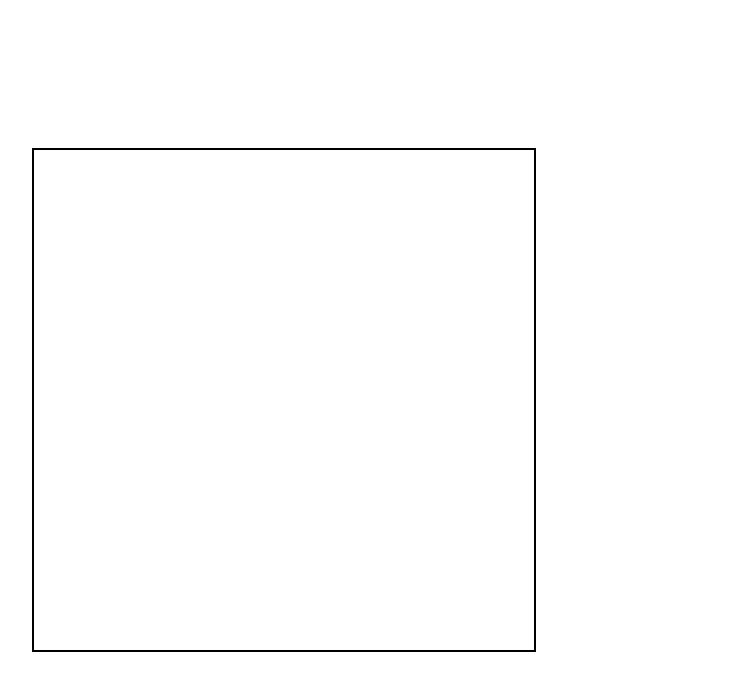
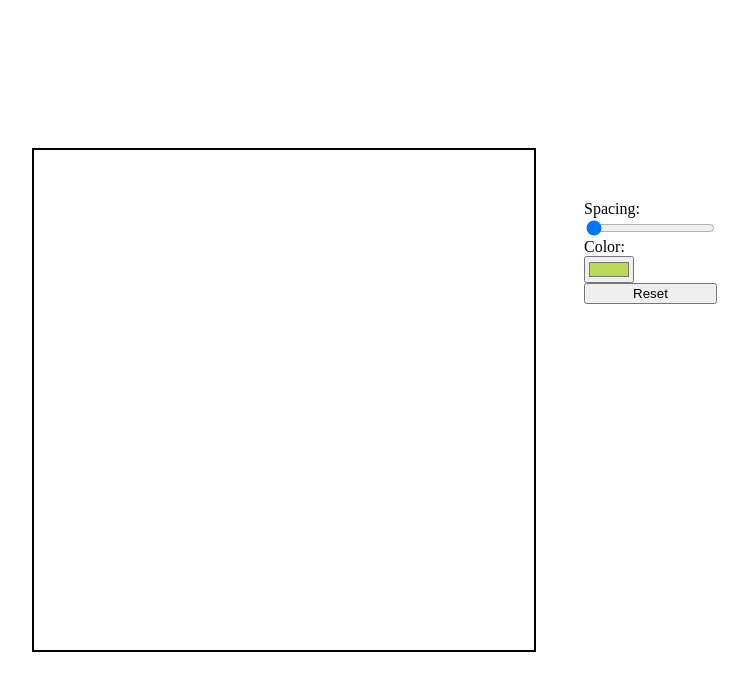
Before and after one commit to mocemoce/Day-8-Canvas, a plain HTML site: page index.html in a window 1280 px wide. Shown: the whole page, without its empty margins (356-1104 px from the left). Drawn offline with Linux system fonts and the light colour scheme.

Commit message:
2nd commit

```diff
--- a/index.html
+++ b/index.html
@@ -4,22 +4,42 @@
     <meta charset="UTF-8">
     <meta name="viewport" content="width=device-width, initial-scale=1.0">
     <title>Document</title>
-</head>
-<body>
-    <canvas id="draw" width="500" height="500"></canvas>
     <style>
+        :root {
+            --base: #ff0000;
+            --spacing: 10px;
+        }
         html, body {
             height: 100%; /* Ensure the body takes full height */
             margin: 0;
             display: flex; /* Use flexbox for centering */
             align-items: center; /* Center vertically */
             justify-content: center; /* Center horizontally */
+            position: relative; /* Needed for absolute positioning of controls */
         }
         canvas {
             border: 2px solid black; /* Add a border for visibility */
         }
+        .controls {
+            position: absolute; /* Position controls absolutely */
+            top: 200px; /* Position from the top */
+            left: calc(50% + 300px); /* Position from the right (adjust as needed) */
+            display: flex; /* Use flexbox for vertical stacking */
+            flex-direction: column; /* Stack items vertically */
+        }
     </style>
+</head>
+<body>
+    <canvas id="draw" width="500" height="500"></canvas>
+    <div class="controls">
+        <label for="spacing">Spacing:</label>
+        <input type="range" name="spacing" min="10" max="200" value="10" data-sizing="px">
 
+        <label for="base">Color:</label>
+        <input type="color" name="base" value="#BADA55">
+
+        <button id="reset">Reset</button>
+    </div>
     <script src="script.js"></script>
 </body>
 </html>
--- a/script.js
+++ b/script.js
@@ -1,7 +1,8 @@
 const canvas = document.querySelector('#draw');
+const inputs = document.querySelectorAll(".controls input");
 const ctx = canvas.getContext('2d');
 
-ctx.strokeStyle = '#BADA55';
+ctx.strokeStyle = '#BADA55'; // Default color
 ctx.lineJoin = 'round';
 ctx.lineCap = 'round';
 
@@ -9,11 +10,11 @@ let isDrawing = false;
 let lastX = 0;
 let lastY = 0;
 
-function draw(e){
-    if(!isDrawing) return; // stop the function from running when they are not moused down
+function draw(e) {
+    if (!isDrawing) return; // stop the function from running when they are not moused down
 
     ctx.beginPath();
-    //start from
+    // start from
     ctx.moveTo(lastX, lastY);
     // go to
     ctx.lineTo(e.offsetX, e.offsetY);
@@ -22,10 +23,29 @@ function draw(e){
 }
 
 canvas.addEventListener('mousemove', draw);
-
-canvas.addEventListener('mousedown',(e) => {
+canvas.addEventListener('mousedown', (e) => {
     isDrawing = true;
     [lastX, lastY] = [e.offsetX, e.offsetY];
 });
-canvas.addEventListener('mouseup',() => isDrawing = false);
-canvas.addEventListener('mouseout',() => isDrawing = false);
+canvas.addEventListener('mouseup', () => isDrawing = false);
+canvas.addEventListener('mouseout', () => isDrawing = false);
+
+function handleUpdates() {
+    const suffix = this.dataset.sizing || '';
+    document.documentElement.style.setProperty(`--${this.name}`, this.value + suffix);
+
+    // Update properties based on input name
+    if (this.name === 'spacing') {
+        ctx.lineWidth = this.value; // Update line width based on spacing input
+    } else if (this.name === 'base') {
+        ctx.strokeStyle = this.value; // Update stroke color based on color input
+    }
+}
+
+inputs.forEach(input => input.addEventListener("change", handleUpdates));
+inputs.forEach(input => input.addEventListener("mousemove", handleUpdates));
+
+// Reset button functionality
+document.getElementById('reset').addEventListener('click', () => {
+    ctx.clearRect(0, 0, canvas.width, canvas.height); // Clear the canvas
+});
```
